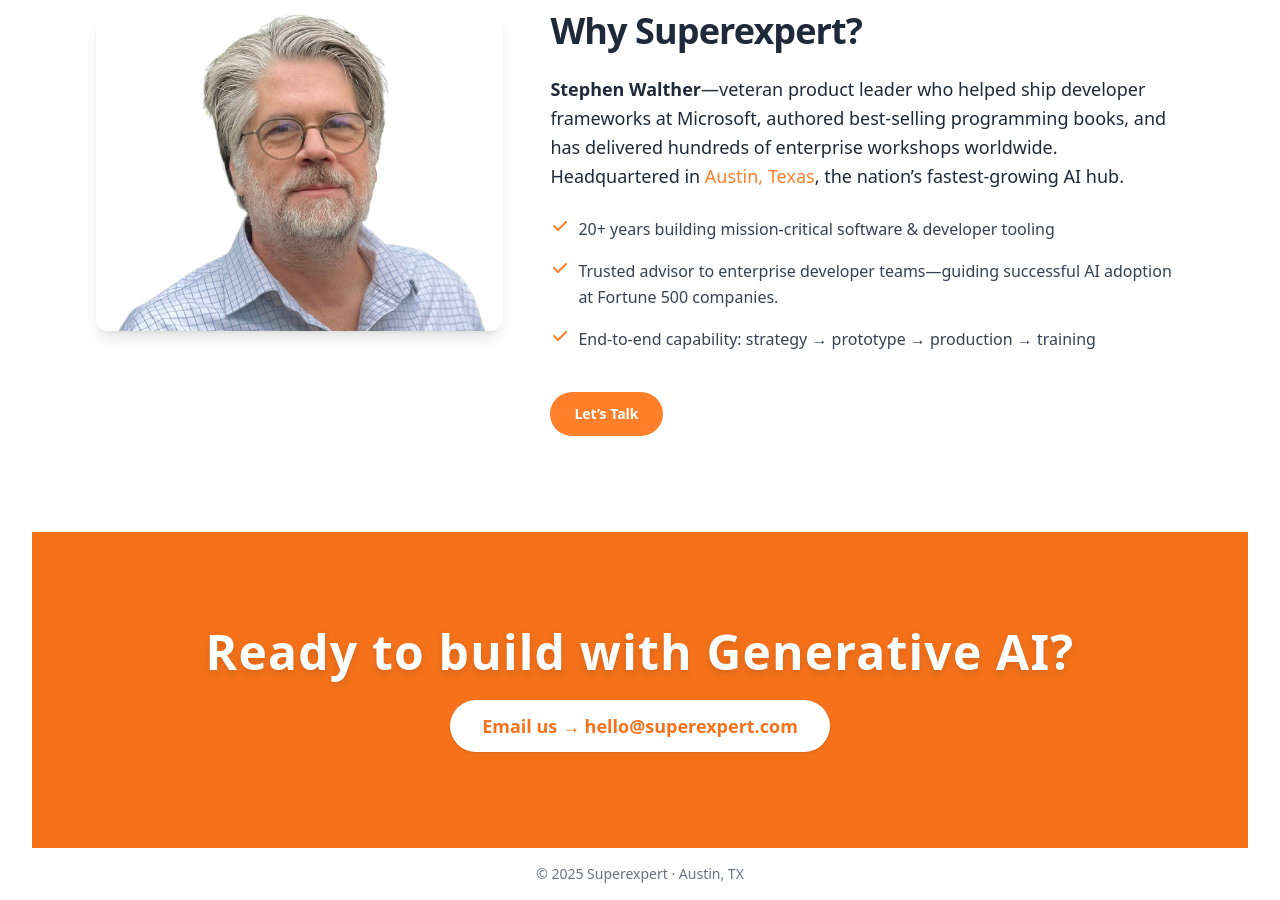
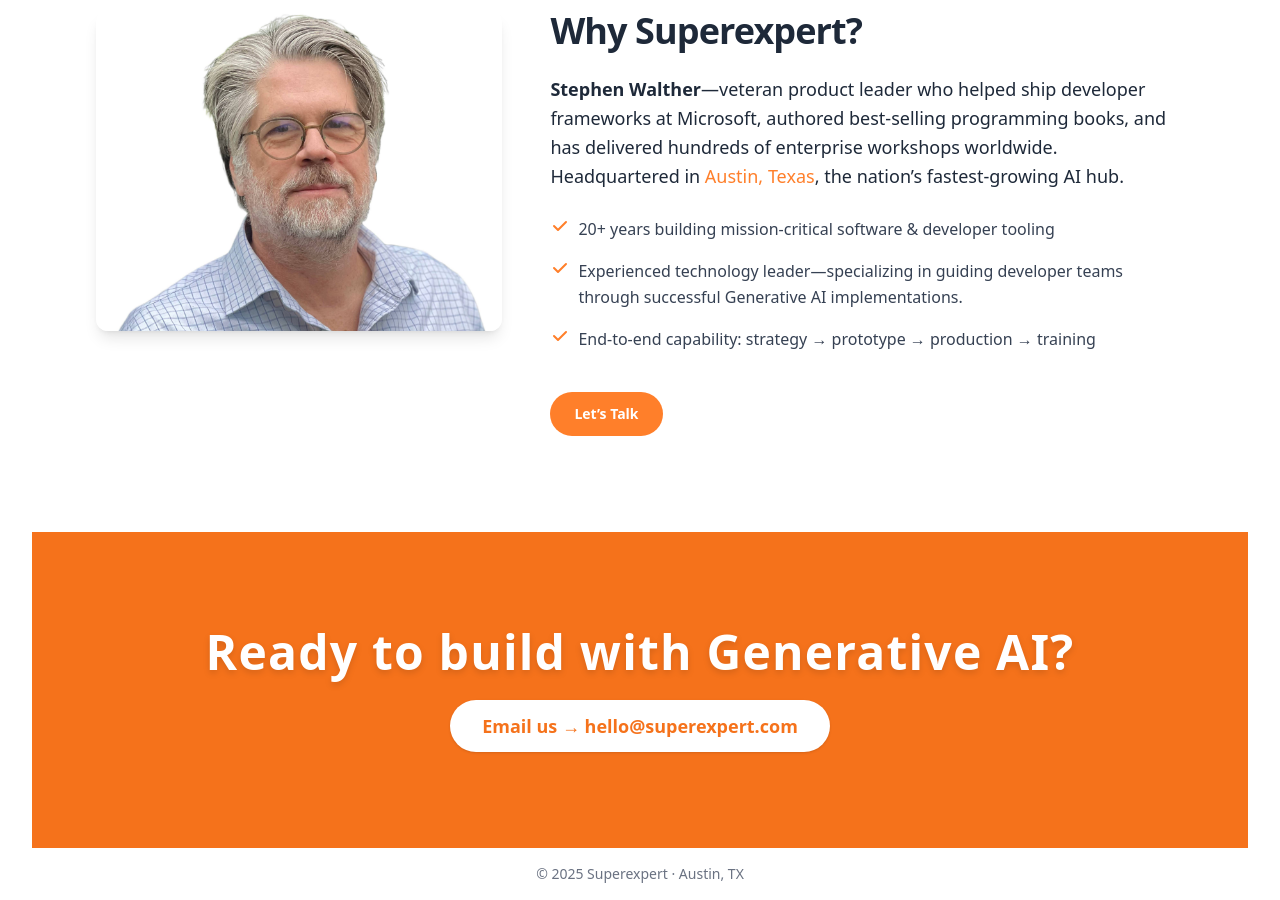
Before and after one commit to Superexpert/superexpert-com, a Jekyll site: the page built from index.markdown, in a window 1280 px wide and 900 px high, scrolled down 2456 px. Built offline with Jekyll 4.4.1, drawn with Linux system fonts in a browser that asks for light colours.

Commit message:
updated bio 2

```diff
--- a/index.markdown
+++ b/index.markdown
@@ -212,7 +212,7 @@ description: "Consulting company located in Austin, Texas that provides consulti
                viewBox="0 0 20 20"><path d="M16.707 5.293a1 1 0 0 0-1.414 0L8
                12.586 4.707 9.293a1 1 0 0 0-1.414 1.414l4 4a1 1 0
                0 0 1.414 0l8-8a1 1 0 0 0 0-1.414z"/></svg>
-          Trusted advisor to enterprise developer teams—guiding successful AI adoption at Fortune 500 companies.
+          Experienced technology leader—specializing in guiding developer teams through successful Generative AI implementations.
         </li>
         <li class="flex gap-2">
           <svg class="h-5 w-5 shrink-0 text-[#ff7f2a]" fill="currentColor"
```
